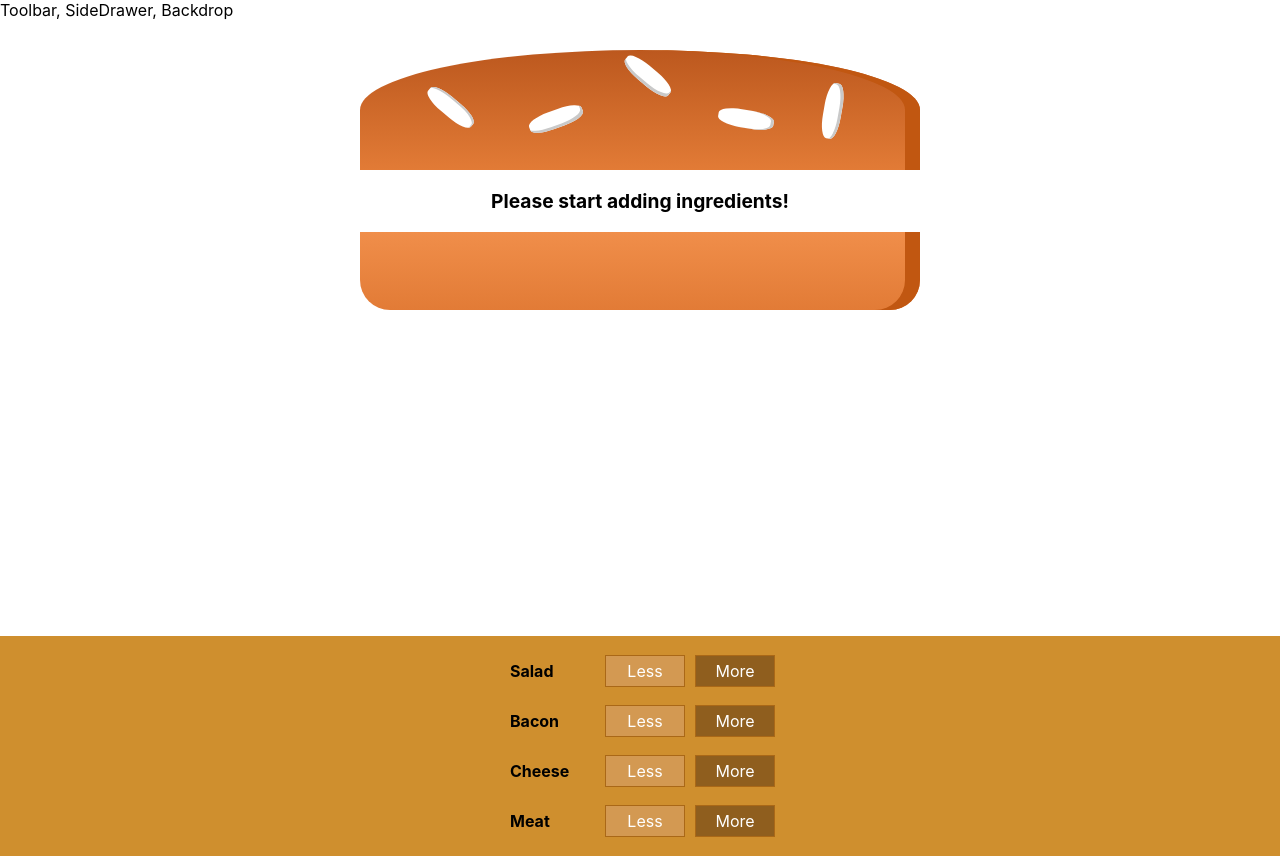
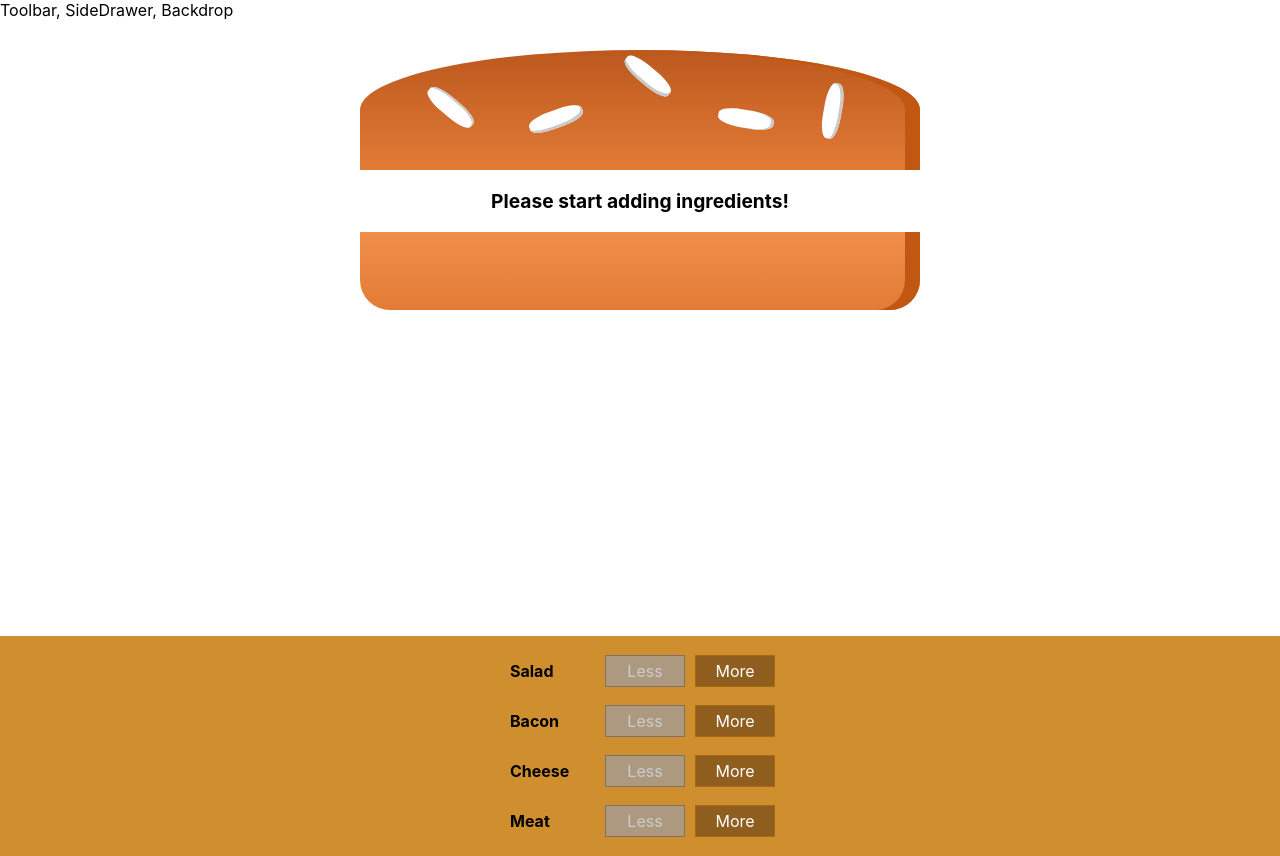
Before and after one commit to SandraCoburn/react-build-a-burger, a React (Create React App) app in the folder build-a-burger/: page / in a window 1280 px wide. Built offline with nearby package versions, Linux system fonts and the light colour scheme.

Commit message:
Removing ingredients, disable remove button if no ingredients

```diff
--- a/build-a-burger/src/components/Burger/BuildControls/BuildControl/BuildControl.js
+++ b/build-a-burger/src/components/Burger/BuildControls/BuildControl/BuildControl.js
@@ -4,7 +4,13 @@
 const BuildControl = (props) => (
   <div className={classes.BuildControl}>
     <div className={classes.Label}> {props.label} </div>
-    <button className={classes.Less}>Less</button>
+    <button
+      className={classes.Less}
+      onClick={props.removed}
+      disabled={props.disabled}
+    >
+      Less
+    </button>
     <button className={classes.More} onClick={props.added}>
       More
     </button>
--- a/build-a-burger/src/components/Burger/BuildControls/BuildControls.js
+++ b/build-a-burger/src/components/Burger/BuildControls/BuildControls.js
@@ -16,6 +16,8 @@
         key={ctrl.label}
         label={ctrl.label}
         added={() => props.ingredientAdded(ctrl.type)}
+        removed={() => props.ingredientRemoved(ctrl.type)}
+        disabled={props.disabled[ctrl.type]}
       />
     ))}
   </div>
--- a/build-a-burger/src/containers/BurgerBuilder/BurgerBuilder.js
+++ b/build-a-burger/src/containers/BurgerBuilder/BurgerBuilder.js
@@ -31,12 +31,37 @@
     const newPrice = oldPrice + priceAddition;
     this.setState({ totalPrice: newPrice, ingredients: updatedIngredients });
   };
-  removeIngredientHandler = (type) => {};
+  removeIngredientHandler = (type) => {
+    const oldCount = this.state.ingredients[type];
+    if (oldCount <= 0) {
+      return;
+    }
+    const updatedCount = oldCount - 1;
+    const updatedIngredients = {
+      ...this.state.ingredients,
+    };
+    updatedIngredients[type] = updatedCount;
+    const priceDeduction = INGREDIENT_PRICES[type];
+    const oldPrice = this.state.totalPrice;
+    const newPrice = oldPrice - priceDeduction;
+    this.setState({ totalPrice: newPrice, ingredients: updatedIngredients });
+  };
+
   render() {
+    const disabledInfo = {
+      ...this.state.ingredients,
+    };
+    for (let key in disabledInfo) {
+      disabledInfo[key] = disabledInfo[key] <= 0;
+    }
     return (
       <Aux>
         <Burger ingredients={this.state.ingredients} />
-        <BuildControls ingredientAdded={this.addIngredientHandler} />
+        <BuildControls
+          ingredientAdded={this.addIngredientHandler}
+          ingredientRemoved={this.removeIngredientHandler}
+          disabled={disabledInfo}
+        />
       </Aux>
     );
   }
```
